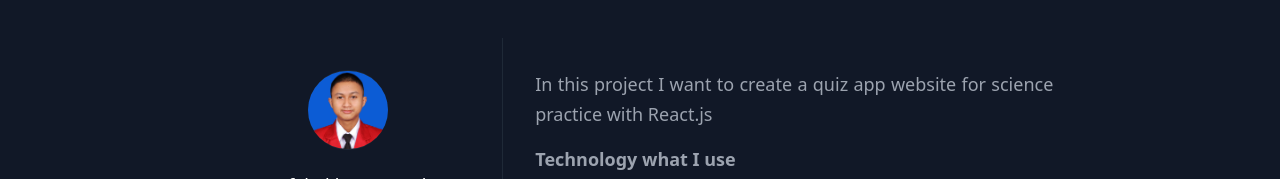
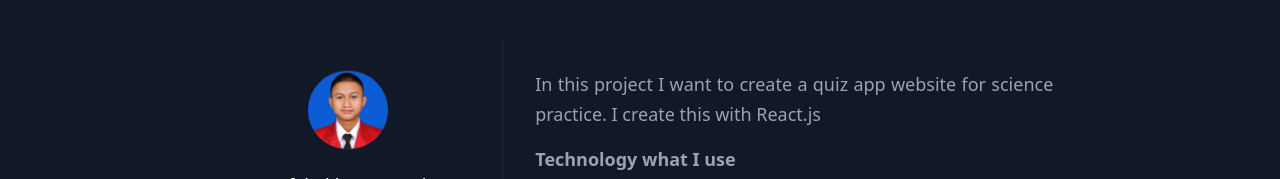
Before and after one commit to nuflakbrr/react-portfolio, a React (Create React App) app: page /project/quiz-app in a window 1280 px wide. Shown: the part 575-754 px from the top of the page. Built offline with nearby package versions, Linux system fonts and the light colour scheme.

Commit message:
update details project

```diff
--- a/src/pages/project/projectdetails/QuizApp.js
+++ b/src/pages/project/projectdetails/QuizApp.js
@@ -34,7 +34,7 @@ function RCRPLanding() {
                   </div>
                 </div>
                 <div className="sm:w-2/3 sm:pl-8 sm:py-8 sm:border-l border-gray-800 sm:border-t-0 border-t mt-4 pt-4 sm:mt-0 text-justify sm:text-justify">
-                  <p className="leading-relaxed text-lg mb-4">In this project I want to create a quiz app website for science practice with React.js</p>
+                  <p className="leading-relaxed text-lg mb-4">In this project I want to create a quiz app website for science practice. I create this with React.js</p>
                   <p className="leading-relaxed text-lg mb-4">
                     <strong>Technology what I use</strong>
                     <ul className="list-disc list-inside">
```
